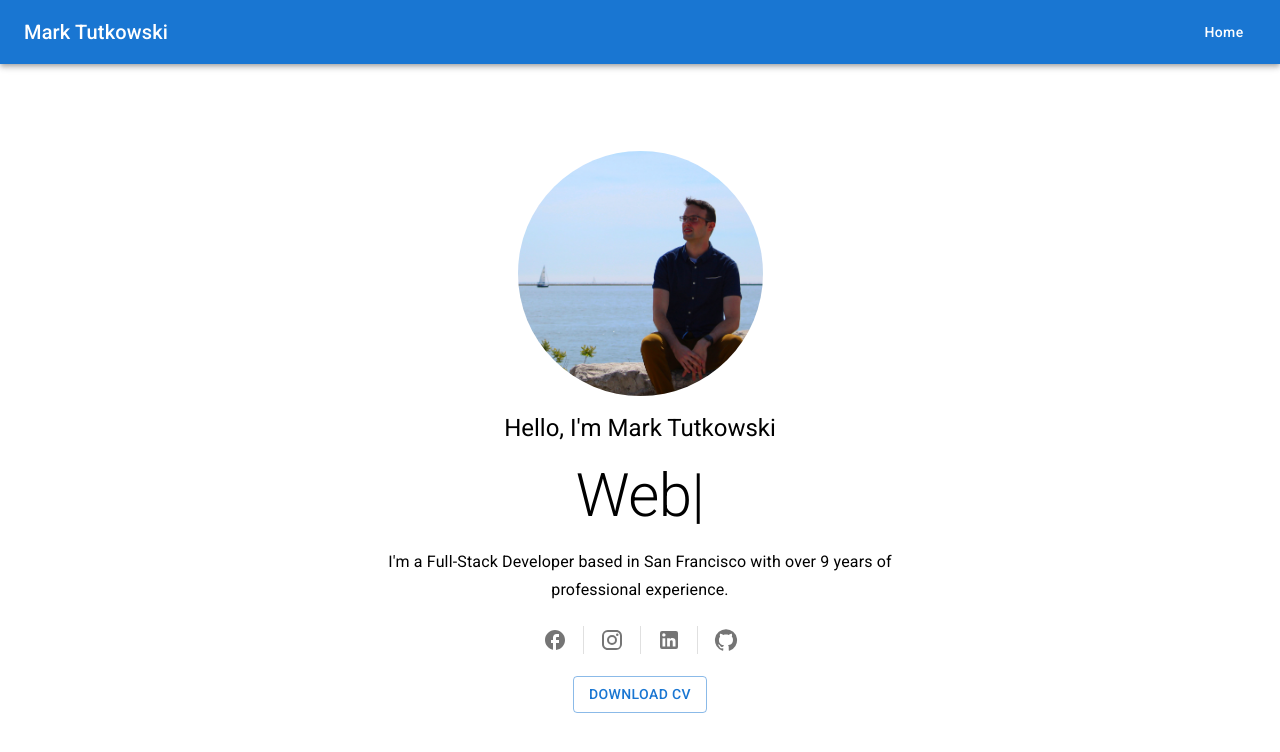
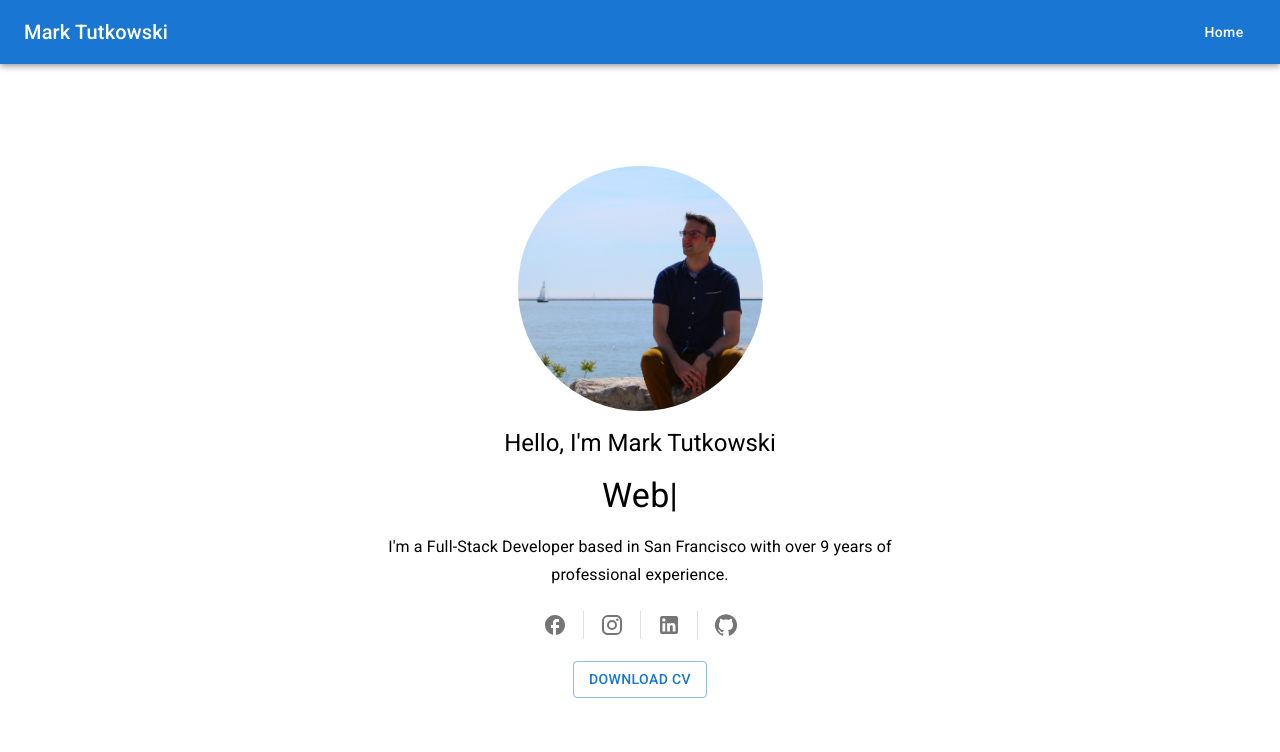
Before and after one commit to tutkowskim/portfolio, a React (Create React App) app: page / in a window 1280 px wide. Shown: the top 752 px of the page. Built offline with nearby package versions, Linux system fonts and the light colour scheme.

Commit message:
update sizing

```diff
--- a/src/sections/HomeSection.jsx
+++ b/src/sections/HomeSection.jsx
@@ -41,7 +41,7 @@ function HomeSection() {
       >
         <Avatar sx={{ height: { xs: 200, sm: 245 }, width: { xs: 200, sm: 245 } }} src="/profile-picture-min.jpeg" />
         <Typography variant="h5">{into}</Typography>
-        <Typography variant="h2">{title}</Typography>
+        <Typography variant="h4">{title}</Typography>
         <Typography variant="subtitle1">{description}</Typography>
         <SocialMediaIcons
           facebookUrl="https://www.facebook.com/profile.php?id=100090190470875"
```
